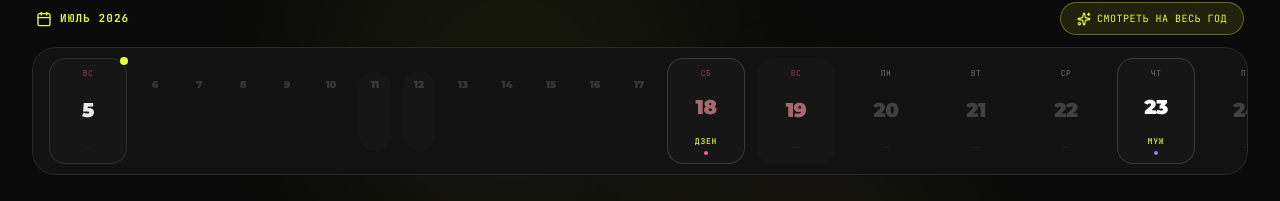
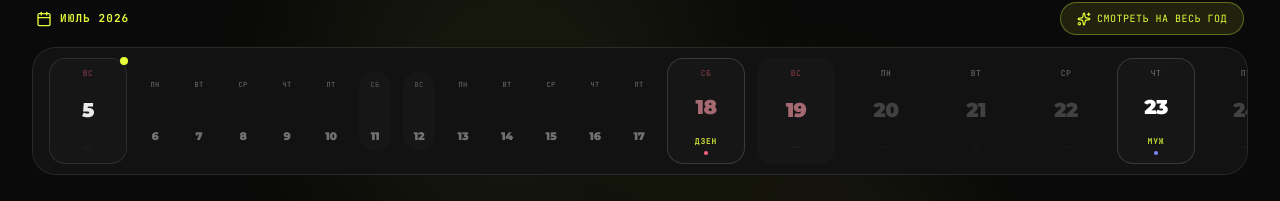
Before and after one commit to Artemewww/flint-live-in-moment, a React (Vite) app: page / in a window 1280 px wide. Shown: the part 119-320 px from the top of the page. Built offline with nearby package versions, Linux system fonts and the light colour scheme.

Commit message:
feat: компактные даты в две строки для всех пустых дней до события

```diff
--- a/src/components/CalendarGrid.tsx
+++ b/src/components/CalendarGrid.tsx
@@ -77,6 +77,8 @@ export default function CalendarGrid({ events, selectedEventId, onSelectEvent, o
       break;
     }
   }
+  const daysToNextEvent = nextEventDay ? nextEventDay - todayDayNum : 0;
+  const useCompactMode = daysToNextEvent > 6; // Если больше 6 дней — компактный режим
 
   const handleDayClick = (dayNum: number) => {
     const dayEvents = getEventsForDay(dayNum);
@@ -263,18 +265,18 @@ export default function CalendarGrid({ events, selectedEventId, onSelectEvent, o
                       </div>
                     )}
 
-                    {/* Weekday — скрываем у сжатых дней */}
-                    {!isCompact && (
-                      <span className={`text-[7px] sm:text-[8px] font-mono uppercase tracking-wider ${
-                        isWeekend ? 'text-rose-400/50' : 'text-white/40'
-                      }`}>
+                    {/* Weekday — в компактном режиме всегда показываем, в обычном скрываем у сжатых */}
+                    {(isCompact || !isCompact) && (
+                      <span className={`font-mono uppercase tracking-wider ${
+                        isCompact ? 'text-[6px] sm:text-[7px] text-white/30' : 'text-[7px] sm:text-[8px]'
+                      } ${isWeekend ? 'text-rose-400/50' : 'text-white/40'}`}>
                         {weekday}
                       </span>
                     )}
 
-                    {/* Day number */}
+                    {/* Day number — в компактном режиме тоже видимый, но маленький */}
                     <span className={`font-display font-black leading-none tracking-tight ${
-                      isCompact ? 'text-[8px] sm:text-[10px] text-white/15' : 'text-sm sm:text-xl'
+                      isCompact ? 'text-[10px] sm:text-[11px] text-white/40' : 'text-sm sm:text-xl'
                     } ${isToday ? 'text-white animate-pulse' : isWeekend ? 'text-rose-300/60' : ''}`}>
                       {dayNum}
                     </span>
```
